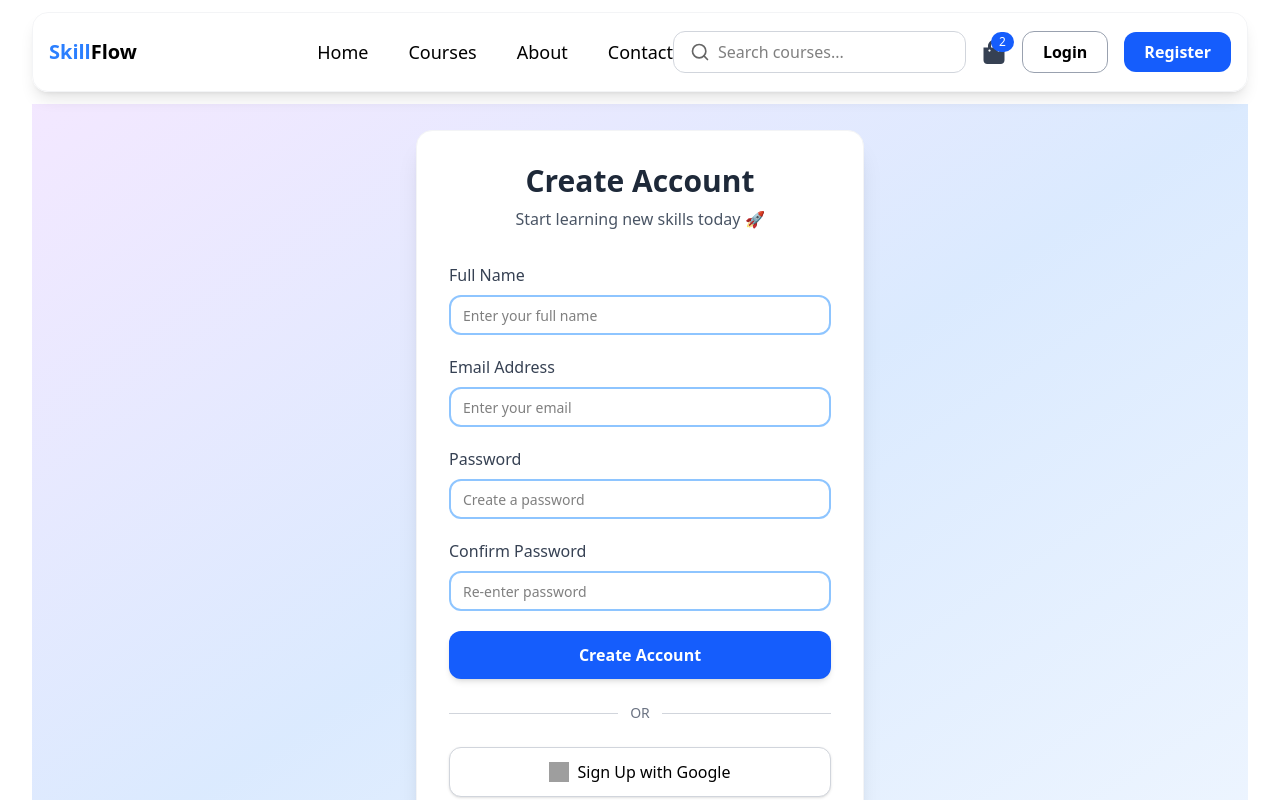
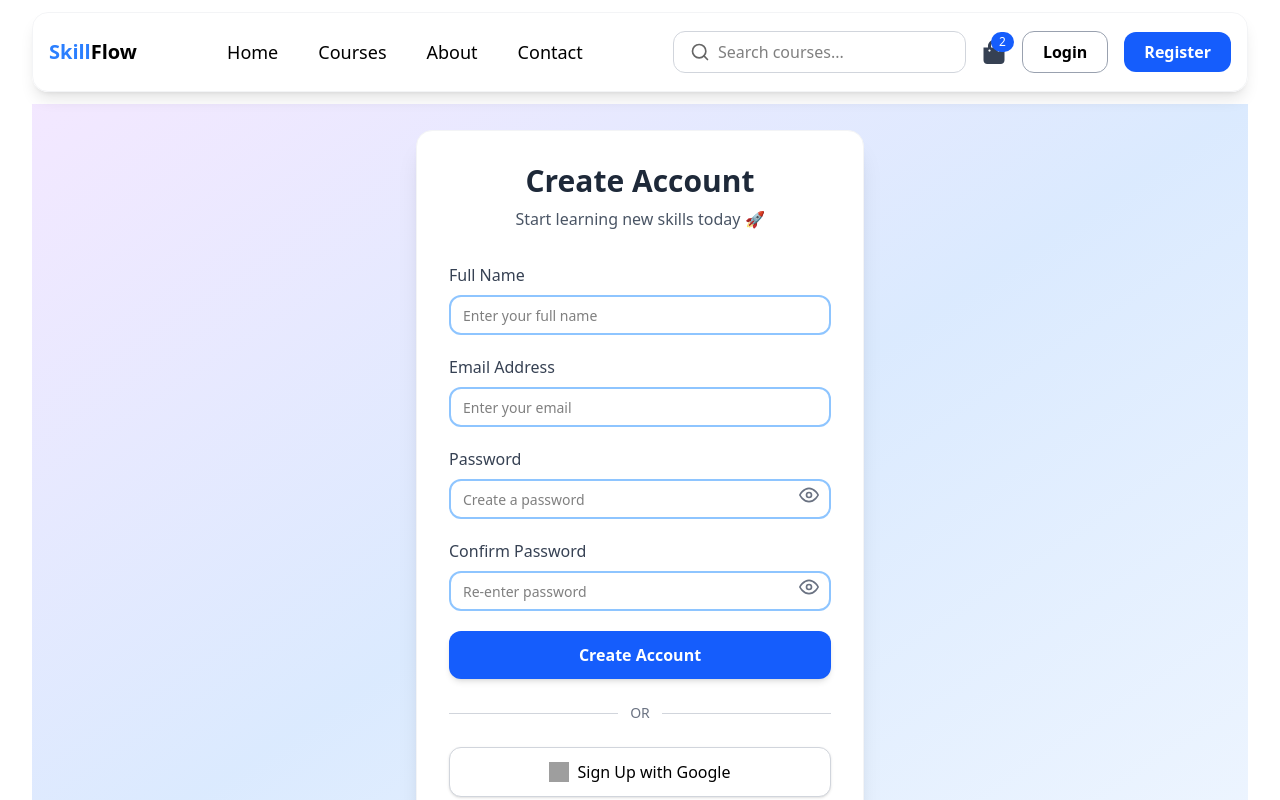
Before and after one commit to fahimmuntacher/nextjs-skillflow, a Next.js app: page /register in a window 1280 px wide. Shown: the top 800 px of the page. Built offline with nearby package versions, Linux system fonts and the light colour scheme; no server answers; grey boxes are pictures that could not be loaded.

Commit message:
register and google login functional done also navbar user added

```diff
--- a/package.json
+++ b/package.json
@@ -13,7 +13,9 @@
     "next": "16.0.3",
     "react": "19.2.0",
     "react-dom": "19.2.0",
-    "react-icons": "^5.5.0"
+    "react-hook-form": "^7.66.1",
+    "react-icons": "^5.5.0",
+    "react-toastify": "^11.0.5"
   },
   "devDependencies": {
     "@tailwindcss/postcss": "^4",
--- a/src/app/(auth)/register/RegisterPage.jsx
+++ b/src/app/(auth)/register/RegisterPage.jsx
@@ -1,13 +1,46 @@
 "use client";
 
-import React from "react";
+import React, { useState } from "react";
 import { motion } from "framer-motion";
 import Link from "next/link";
 import SocialLogin from "../SocialLogin";
+import { useForm } from "react-hook-form";
+import { useRouter } from "next/navigation";
+import { FiEye, FiEyeOff } from "react-icons/fi";
+import { useAuth } from "@/AuthContext/AuthContext";
+import { toast } from "react-toastify";
 
 const RegisterPage = () => {
+  const { registerUser, updateUserProfile } = useAuth();
+  const router = useRouter();
+  const [showPassword, setShowPassword] = useState(false);
+  const [showConfirm, setShowConfirm] = useState(false);
+
+  const {
+    register,
+    handleSubmit,
+    watch,
+    formState: { errors },
+  } = useForm();
+
+  const password = watch("password", "");
+
+  const handleRegistration = async (data) => {
+    try {
+      const userCredential = await registerUser(data.email, data.password);
+
+      await updateUserProfile({ displayName: data.userName });
+      toast.success("Registration successful!");
+      router.push("/");
+    } catch (error) {
+      console.error(error);
+      setLoading(false);
+      alert(error.message);
+    }
+  };
+
   return (
-    <div className="min-h-screen flex justify-center items-center bg-gradient-to-br from-purple-100 via-blue-100 to-blue-50 px-4">
+    <div className="min-h-screen flex justify-center items-center bg-linear-to-br from-purple-100 via-blue-100 to-blue-50 px-4">
       {/* Animated Card */}
       <motion.div
         initial={{ opacity: 0, y: 25 }}
@@ -31,6 +64,7 @@ const RegisterPage = () => {
 
         {/* Register Form */}
         <motion.form
+          onSubmit={handleSubmit(handleRegistration)}
           initial={{ opacity: 0 }}
           animate={{ opacity: 1 }}
           transition={{ delay: 0.35 }}
@@ -42,11 +76,16 @@ const RegisterPage = () => {
               Full Name
             </label>
             <input
+              {...register("userName", { required: "Full name is required" })}
               type="text"
               placeholder="Enter your full name"
               className="input input-bordered w-full rounded-xl border-2 border-blue-300 focus:border-blue-600 focus:outline-none"
-              required
             />
+            {errors.userName && (
+              <span className="text-sm text-red-500 font-bold">
+                {errors.userName.message}
+              </span>
+            )}
           </div>
 
           {/* Email */}
@@ -55,37 +94,76 @@ const RegisterPage = () => {
               Email Address
             </label>
             <input
+              {...register("email", { required: "Email is required" })}
               type="email"
               placeholder="Enter your email"
               className="input input-bordered w-full rounded-xl border-2 border-blue-300 focus:border-blue-600 focus:outline-none"
-              required
             />
+            {errors.email && (
+              <span className="text-sm text-red-500 font-bold">
+                {errors.email.message}
+              </span>
+            )}
           </div>
 
           {/* Password */}
-          <div>
+          <div className="relative">
             <label className="block mb-2 text-gray-700 font-medium">
               Password
             </label>
             <input
-              type="password"
+              {...register("password", {
+                required: "Password is required",
+                pattern: {
+                  value:
+                    /^(?=.*[a-z])(?=.*[A-Z])(?=.*\d)(?=.*[@$!%*?&])[A-Za-z\d@$!%*?&]{8,}$/,
+                  message:
+                    "Password must be at least 8 characters, include uppercase, lowercase, number and special character",
+                },
+              })}
+              type={showPassword ? "text" : "password"}
               placeholder="Create a password"
-              className="input input-bordered w-full rounded-xl border-2 border-blue-300 focus:border-blue-600 focus:outline-none"
-              required
+              className="input input-bordered w-full rounded-xl border-2 border-blue-300 focus:border-blue-600 focus:outline-none pr-12"
             />
+            <div
+              className="absolute right-3 top-[38px] cursor-pointer text-gray-500"
+              onClick={() => setShowPassword(!showPassword)}
+            >
+              {showPassword ? <FiEyeOff size={20} /> : <FiEye size={20} />}
+            </div>
+            {errors.password && (
+              <span className="text-sm text-red-500 font-bold">
+                {errors.password.message}
+              </span>
+            )}
           </div>
 
           {/* Confirm Password */}
-          <div>
+          <div className="relative">
             <label className="block mb-2 text-gray-700 font-medium">
               Confirm Password
             </label>
             <input
-              type="password"
+              {...register("confirmPassword", {
+                required: "Confirm password is required",
+                validate: (value) =>
+                  value === password || "Passwords do not match",
+              })}
+              type={showConfirm ? "text" : "password"}
               placeholder="Re-enter password"
-              className="input input-bordered w-full rounded-xl border-2 border-blue-300 focus:border-blue-600 focus:outline-none"
-              required
+              className="input input-bordered w-full rounded-xl border-2 border-blue-300 focus:border-blue-600 focus:outline-none pr-12"
             />
+            <div
+              className="absolute right-3 top-[38px] cursor-pointer text-gray-500"
+              onClick={() => setShowConfirm(!showConfirm)}
+            >
+              {showConfirm ? <FiEyeOff size={20} /> : <FiEye size={20} />}
+            </div>
+            {errors.confirmPassword && (
+              <span className="text-sm text-red-500 font-bold">
+                {errors.confirmPassword.message}
+              </span>
+            )}
           </div>
 
           {/* Register Button */}
@@ -94,8 +172,9 @@ const RegisterPage = () => {
             whileTap={{ scale: 0.97 }}
             type="submit"
             className="w-full py-3 bg-blue-600 text-white rounded-xl font-semibold shadow-md hover:bg-blue-700 transition"
+
           >
-            Create Account
+           Create Account
           </motion.button>
         </motion.form>
 
@@ -107,7 +186,7 @@ const RegisterPage = () => {
         </div>
 
         {/* Google Signup Button */}
-       <SocialLogin></SocialLogin>
+        <SocialLogin />
 
         {/* Login Link */}
         <p className="text-center text-gray-700 mt-6">
--- a/src/app/(auth)/register/page.jsx
+++ b/src/app/(auth)/register/page.jsx
@@ -1,5 +1,6 @@
 import React from 'react';
 import RegisterPage from './RegisterPage';
+
 
 const page = () => {
     return (
--- a/src/app/Components/Header/Navbar.jsx
+++ b/src/app/Components/Header/Navbar.jsx
@@ -1,14 +1,16 @@
 "use client";
 
-import React from "react";
+import React, { useState } from "react";
 import Logo from "../Logo/Logo";
 import { FaShoppingBag } from "react-icons/fa";
 import { IoMenu, IoClose } from "react-icons/io5";
 import Link from "next/link";
-import { useState } from "react";
+import { useAuth } from "@/AuthContext/AuthContext";
 
 const Navbar = () => {
   const [open, setOpen] = useState(false);
+  const [userMenuOpen, setUserMenuOpen] = useState(false);
+  const { user, signOutUser } = useAuth();
 
   const links = (
     <>
@@ -17,19 +19,16 @@ const Navbar = () => {
           Home
         </li>
       </Link>
-
       <Link href="/courses">
         <li className="text-lg font-medium hover:text-blue-600 transition">
           Courses
         </li>
       </Link>
-
       <Link href="/about">
         <li className="text-lg font-medium hover:text-blue-600 transition">
           About
         </li>
       </Link>
-
       <Link href="/contact">
         <li className="text-lg font-medium hover:text-blue-600 transition">
           Contact
@@ -40,12 +39,9 @@ const Navbar = () => {
 
   return (
     <div className="px-4 sm:px-6 lg:px-8 mx-auto py-3 sticky top-0 z-50">
-      <div className="navbar h-20 rounded-2xl shadow-lg bg-white/70 backdrop-blur-xl border border-gray-100 px-4">
-
+      <div className="navbar h-20 rounded-2xl shadow-lg bg-white/70 backdrop-blur-xl border border-gray-100 px-4 flex justify-between items-center">
         {/* LEFT - Logo & Mobile Menu */}
-        <div className="navbar-start flex items-center gap-3">
-
-          {/* Mobile Toggle Button */}
+        <div className="flex items-center gap-3">
           <button
             className="lg:hidden text-3xl text-gray-700"
             onClick={() => setOpen(!open)}
@@ -53,21 +49,18 @@ const Navbar = () => {
             {open ? <IoClose /> : <IoMenu />}
           </button>
 
-          {/* Logo */}
           <Link href="/" className="text-2xl font-bold">
             <Logo />
           </Link>
         </div>
 
         {/* CENTER - Desktop Links */}
-        <div className="navbar-center hidden lg:flex">
+        <div className="hidden lg:flex">
           <ul className="flex gap-10">{links}</ul>
         </div>
 
-        {/* RIGHT - Search + Buttons */}
-        <div className="navbar-end flex items-center gap-4">
-
-          {/* Search (Desktop Only) */}
+        {/* RIGHT - User Actions */}
+        <div className="flex items-center gap-4 relative">
           <div className="hidden lg:flex">
             <label className="flex items-center gap-2 px-4 py-2 border border-gray-300 rounded-xl bg-white/60 backdrop-blur-xl focus-within:ring-2 focus-within:ring-blue-400 transition">
               <svg
@@ -91,26 +84,57 @@ const Navbar = () => {
           </div>
 
           {/* Cart */}
-          <div className="hidden relative sm:block ">
+          <div className="hidden relative sm:block">
             <FaShoppingBag className="text-2xl text-gray-700 cursor-pointer hover:text-blue-600 transition" />
             <span className="absolute -top-2 -right-2 bg-blue-600 text-white text-xs rounded-full px-2 py-0.5">
               2
             </span>
           </div>
 
-          {/* Login */}
+          {/* Auth Buttons / User Dropdown */}
+          {!user ? (
+            <>
               <Link href="/login">
                 <button className="hidden sm:block px-5 py-2 border border-gray-400 rounded-xl font-semibold hover:bg-gray-900 hover:text-white transition">
                   Login
                 </button>
               </Link>
-
-          {/* Register */}
               <Link href="/register">
                 <button className="px-5 py-2 bg-blue-600 text-white rounded-xl font-semibold hover:bg-blue-700 transition">
                   Register
                 </button>
               </Link>
+            </>
+          ) : (
+            <div className="relative">
+              <button
+                onClick={() => setUserMenuOpen(!userMenuOpen)}
+                className="flex items-center gap-2 px-4 py-2 border-2 cursor-pointer border-blue-300 rounded-xl hover:bg-gray-100 transition"
+              >
+                {user.displayName || user.email}
+              </button>
+              {userMenuOpen && (
+                <div className="absolute right-0 mt-2 w-48 bg-white rounded-xl shadow-lg border border-gray-100 p-2 flex flex-col gap-2">
+                  <Link href="/add-course">
+                    <button className="text-left px-3 py-2 hover:bg-gray-100 rounded-lg">
+                      Add Course
+                    </button>
+                  </Link>
+                  <Link href="/manage-courses">
+                    <button className="text-left px-3 py-2 hover:bg-gray-100 rounded-lg">
+                      Manage Courses
+                    </button>
+                  </Link>
+                  <button
+                    onClick={signOutUser}
+                    className="text-left px-3 py-2 hover:bg-gray-100 rounded-lg"
+                  >
+                    Logout
+                  </button>
+                </div>
+              )}
+            </div>
+          )}
         </div>
       </div>
 
@@ -118,6 +142,39 @@ const Navbar = () => {
       {open && (
         <div className="lg:hidden mt-3 bg-white/80 backdrop-blur-xl rounded-2xl shadow-lg border border-gray-100 p-5 animate-fadeIn">
           <ul className="flex flex-col gap-5 text-lg">{links}</ul>
+          {!user ? (
+            <div className="mt-5 flex flex-col gap-3">
+              <Link href="/login">
+                <button className="px-5 py-2 border border-gray-400 rounded-xl font-semibold hover:bg-gray-900 hover:text-white transition">
+                  Login
+                </button>
+              </Link>
+              <Link href="/register">
+                <button className="px-5 py-2 bg-blue-600 text-white rounded-xl font-semibold hover:bg-blue-700 transition">
+                  Register
+                </button>
+              </Link>
+            </div>
+          ) : (
+            <div className="mt-5 flex flex-col gap-2">
+              <Link href="/add-product">
+                <button className="px-3 py-2 hover:bg-gray-100 rounded-lg">
+                  Add Product
+                </button>
+              </Link>
+              <Link href="/manage-products">
+                <button className="px-3 py-2 hover:bg-gray-100 rounded-lg">
+                  Manage Products
+                </button>
+              </Link>
+              <button
+                onClick={signOutUser}
+                className="px-3 py-2 hover:bg-gray-100 rounded-lg"
+              >
+                Logout
+              </button>
+            </div>
+          )}
         </div>
       )}
     </div>
--- a/src/app/layout.js
+++ b/src/app/layout.js
@@ -3,6 +3,7 @@ import "./globals.css";
 import Navbar from "./Components/Header/Navbar";
 import Footer from "./Components/Footer/Footer";
 import { AuthProvider } from "@/AuthContext/AuthContext";
+import { ToastContainer } from "react-toastify";
 
 const geistSans = Geist({
   variable: "--font-geist-sans",
@@ -22,6 +23,7 @@ export const metadata = {
 export default function RootLayout({ children }) {
   return (
     <html lang="en">
+      <AuthProvider>
         <body className="min-h-screen w-full mx-auto flex flex-col justify-between">
           <div className="flex flex-col flex-1">
             <div className="sticky top-0 z-40">
@@ -29,15 +31,15 @@ export default function RootLayout({ children }) {
             </div>
             {/* main section */}
             <main className="pb-15 px-4 sm:px-6 lg:px-8 flex-1">
-            <AuthProvider>
+              <ToastContainer position="bottom-right"></ToastContainer>
               {children}
-            </AuthProvider>
             </main>
           </div>
           <footer className="px-4 sm:px-6 lg:px-8">
             <Footer></Footer>
           </footer>
         </body>
+      </AuthProvider>
     </html>
   );
 }
```
Also changed, not shown: src/AuthContext/AuthContext.jsx (+33 -30 lines), src/app/(auth)/SocialLogin.jsx (+16 -3 lines), src/app/(auth)/login/LoginPage.jsx (+2 -11 lines), 1 other file (tests, documents, lock files or other folders). Lines whose indentation alone changed are shown as unchanged.
